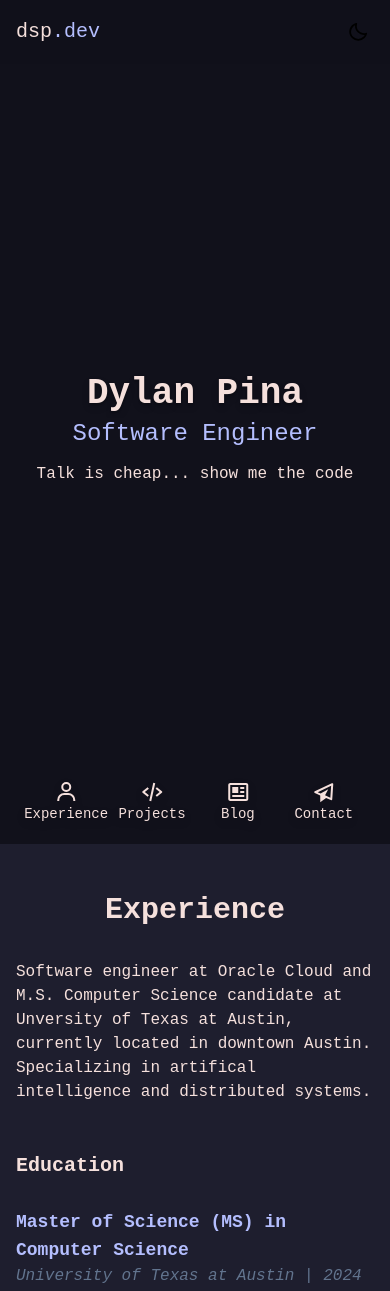
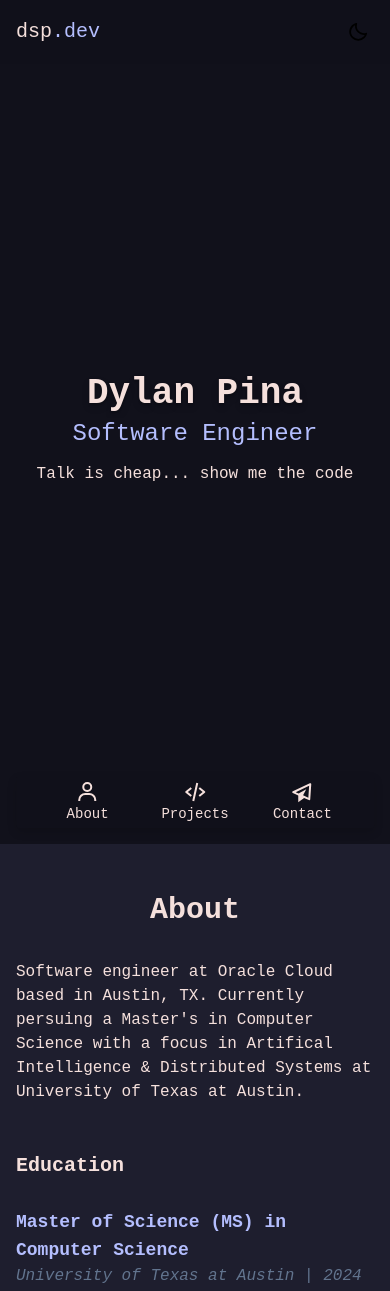
Before and after one commit to DylanPina/dsp.dev, a Next.js app: page / in a window 390 px wide. Shown: the top 1291 px of the page. Built offline with nearby package versions, Linux system fonts and the light colour scheme.

Commit message:
Renamed Experience back to About

```diff
--- a/app/page.tsx
+++ b/app/page.tsx
@@ -1,10 +1,23 @@
+"use client";
+
 import "./globals.css";
 import Header from "@/components/Header";
 import Loader from "@/components/Loader";
-import ExperienceSection from "@/sections/ExperienceSection";
+import AboutSection from "@/sections/AboutSection";
 import HeroSection from "@/sections/HeroSection";
+import { useEffect } from "react";
 
 export default function Home() {
+  useEffect(() => {
+    const hash = window.location.hash;
+    if (hash) {
+      const el = document.querySelector(hash);
+      if (el) {
+        el.scrollIntoView({ behavior: "smooth" });
+      }
+    }
+  }, []);
+
   return (
     <>
       <Loader>{"dsp.dev"}</Loader>
@@ -13,7 +26,7 @@ export default function Home() {
           <Header />
           <main id="main">
             <HeroSection />
-            <ExperienceSection />
+            <AboutSection />
           </main>
         </div>
       </div>
--- a/components/Header.tsx
+++ b/components/Header.tsx
@@ -10,13 +10,13 @@ import { useSection } from "context/section";
 
 const navLinks = [
   {
-    url: "#experience",
+    url: "#about",
     svg: (
       <svg xmlns="http://www.w3.org/2000/svg" width="24" height="24">
         <path d="M12 2a5 5 0 1 0 5 5 5 5 0 0 0-5-5zm0 8a3 3 0 1 1 3-3 3 3 0 0 1-3 3zm9 11v-1a7 7 0 0 0-7-7h-4a7 7 0 0 0-7 7v1h2v-1a5 5 0 0 1 5-5h4a5 5 0 0 1 5 5v1z" />
       </svg>
     ),
-    text: "Experience",
+    text: "About",
   },
   {
     url: "#projects",
@@ -26,16 +26,6 @@ const navLinks = [
       </svg>
     ),
     text: "Projects",
-  },
-  {
-    url: "#blog",
-    svg: (
-      <svg xmlns="http://www.w3.org/2000/svg" width="24" height="24">
-        <path d="M19.875 3H4.125C2.953 3 2 3.897 2 5v14c0 1.103.953 2 2.125 2h15.75C21.047 21 22 20.103 22 19V5c0-1.103-.953-2-2.125-2zm0 16H4.125c-.057 0-.096-.016-.113-.016-.007 0-.011.002-.012.008L3.988 5.046c.007-.01.052-.046.137-.046h15.75c.079.001.122.028.125.008l.012 13.946c-.007.01-.052.046-.137.046z" />
-        <path d="M6 7h6v6H6zm7 8H6v2h12v-2h-4zm1-4h4v2h-4zm0-4h4v2h-4z" />
-      </svg>
-    ),
-    text: "Blog",
   },
   {
     url: "#contact",
@@ -91,16 +81,15 @@ const Header: React.FC = () => {
             <span className="text-lavender dark:text-lavender">.dev</span>
           </Link>
           <nav className="flex items-center">
-            <div className="md:bg-transparent md:dark:bg-transparent md:backdrop-blur-none fixed md:static bottom-4 z-30 left-1/2 md:left-auto transform max-md:-translate-x-1/2 md:transform-none bg-bglight dark:bg-carddark dark:text-primary-white w-11/12 rounded drop-shadow-lg md:drop-shadow-none">
+            <div className="bg-primary-black/95 md:bg-transparent md:dark:bg-transparent md:backdrop-blur-none fixed md:static bottom-4 z-30 left-1/2 md:left-auto transform max-md:-translate-x-1/2 md:transform-none bg-bglight dark:bg-carddark dark:text-primary-white w-11/12 rounded drop-shadow-lg md:drop-shadow-none">
               <ul className="flex justify-evenly items-center py-1 text-primary-white">
                 {navLinks.map((navLink) => (
                   <li key={navLink.url}>
                     <a
                       href={navLink.url}
-                      className={`text-sm md:text-lg flex flex-col items-center w-[4.5rem] md:w-auto dark:fill-primary-white md:mr-6 md:hover:text-lavender md:dark:hover:text-lavender link-outline ${
-                        currentSection === navLink.text.toLocaleLowerCase() &&
+                      className={`text-sm md:text-lg flex flex-col items-center w-[4.5rem] md:w-auto dark:fill-primary-white md:mr-6 md:hover:text-lavender md:dark:hover:text-lavender link-outline ${currentSection === navLink.text.toLocaleLowerCase() &&
                         "text-lavender dark:text-lavender fill-lavender dark:fill-lavender"
-                      }`}
+                        }`}
                     >
                       <span className="md:hidden fill-primary-white hover:fill-primary-lavender">
                         {navLink.svg}
--- a/sections/ExperienceSection.tsx
+++ b/sections/AboutSection.tsx
@@ -9,7 +9,7 @@ import useScrollActive from "hooks/useScrollActive";
 
 import ExperienceGroup from "@/components/ExperienceGroup";
 
-const ExperienceSection: React.FC = () => {
+const AboutSection: React.FC = () => {
   const sectionRef = useRef<HTMLDivElement | null>(null);
 
   useEffect(() => {
@@ -99,18 +99,18 @@ const ExperienceSection: React.FC = () => {
   return (
     <div ref={sectionRef} className="about-panel bg-secondary-black px-4">
       <section
-        id="experience"
+        id="about"
         className="flex scroll-mt-[64px] flex-col gap-8 section max-w-5xl mx-auto py-12"
       >
         <h2 className="section-heading text-3xl md:text-4xl text-center font-bold">
-          Experience
+          About
         </h2>
         <div className="flex flex-col gap-8 align-center">
           <p className="col-start-1 col-end-3 row-start-4 row-end-6 lg:lg:row-start-1 lg:row-end-2 lg:col-start-3 lg:col-end-6 lg:ml-8 lg:mt-auto about-intro sm:text-center">
-            Software engineer at Oracle Cloud and M.S. Computer Science
-            candidate at Unversity of Texas at Austin, currently located in
-            downtown Austin. Specializing in artifical intelligence and
-            distributed systems.
+            {`Software engineer at Oracle Cloud based in Austin, TX.
+            Currently persuing a Master's in Computer Science with a focus in
+            Artifical Intelligence & Distributed Systems at University of
+            Texas at Austin.`}
           </p>
           <div className="flex flex-col gap-2">
             <div
@@ -182,4 +182,4 @@ const workInfo = [
   },
 ];
 
-export default ExperienceSection;
+export default AboutSection;
--- a/sections/HeroSection.tsx
+++ b/sections/HeroSection.tsx
@@ -58,7 +58,7 @@ const HeroSection: React.FC = () => {
         </div>
       </div>
       <a
-        href="#experience"
+        href="#about"
         className="group absolute link-outline animate-bounce hidden md:bottom-14 lg:bottom-16 left-1/2 transform -translate-x-1/2 md:flex items-center flex-col"
       >
         <span className="group-hover:text-marrsgreen dark:group-hover:text-lavender">
```
